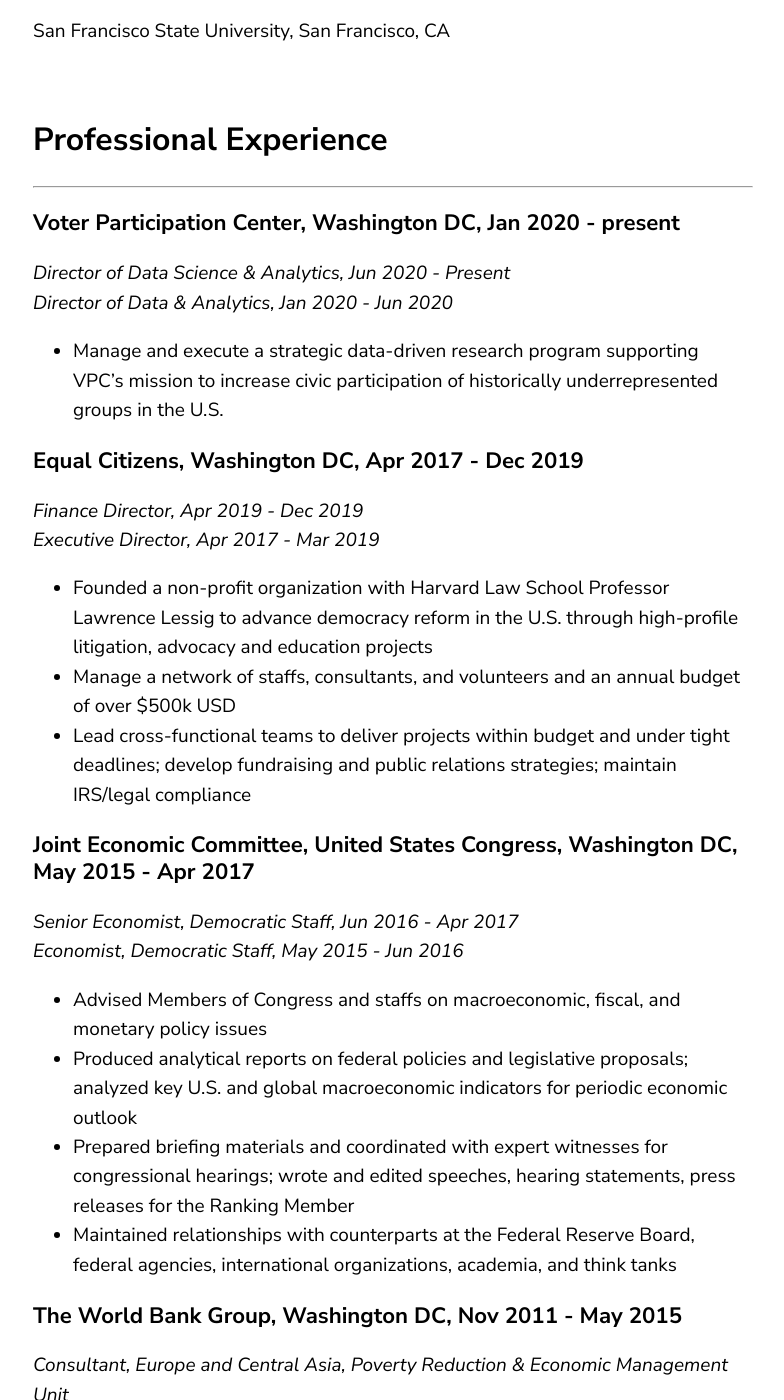
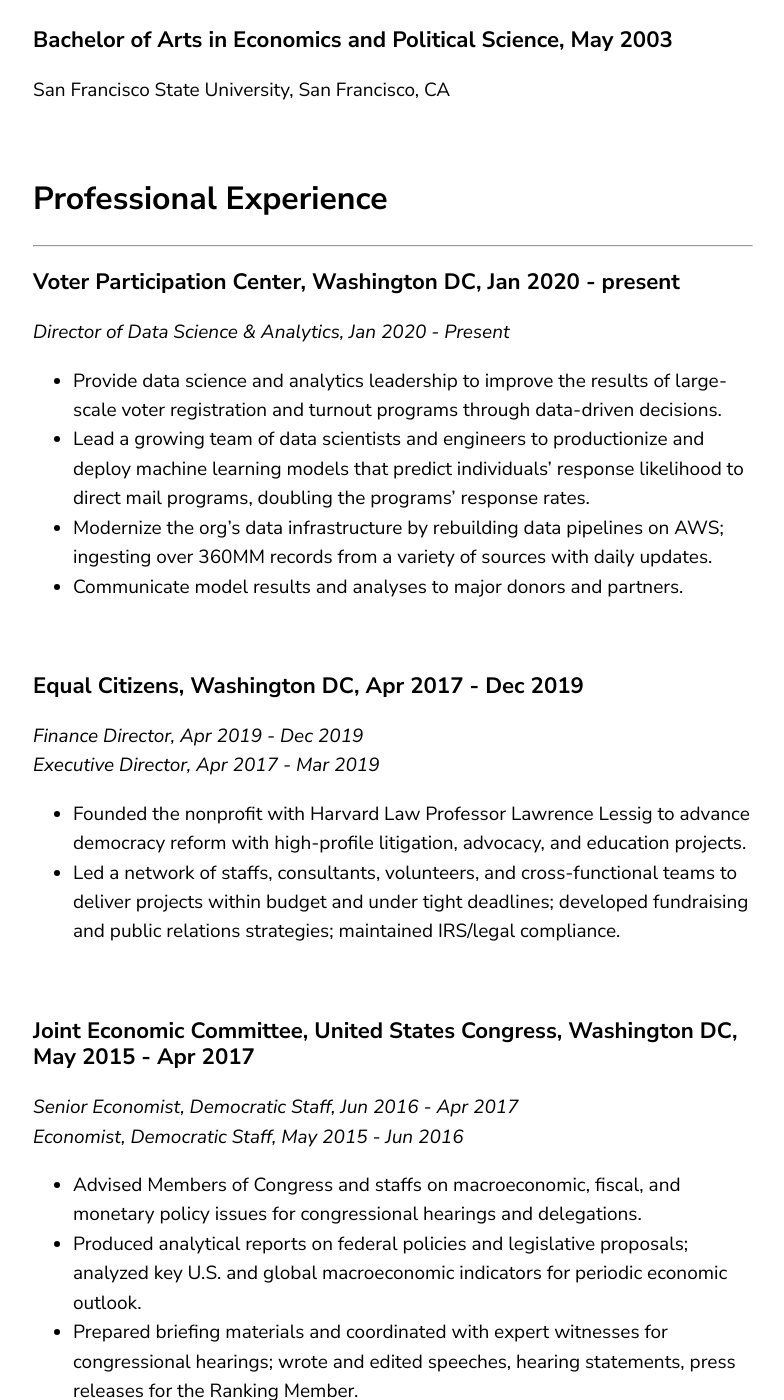
Before and after one commit to phoebetwong/phoebetwong.github.io, a Jekyll site: the page built from resume.md, in a window 1280 px wide and 1400 px high, scrolled down 1388 px. Shown: the whole window, without its empty margins (67-851 px from the left). Built offline with Jekyll 4.4.1, drawn with Linux system fonts in a browser that asks for light colours; a script that is not in the unit is left out; some of the changed text lies outside the part shown.

Commit message:
about index resume update

```diff
--- a/about.html
+++ b/about.html
@@ -5,9 +5,9 @@
 <div class="blurb">
 	<img src="assets/head2.jpg" alt="Portfolio Picture"  height="175" width="175" class="headerimg">
 	<h1>Welcome to my website!</h1>
-	<p>I'm currently the Director of Data Science & Analytics at the <a href="https://www.voterparticipation.org/" target="_blank">Voter Participation Center</a>. I manage and execute data science and analytics projects to improve the results of VPC's large-scale voter registration and turnout programs, with the goal of increasing civic participation of historically underrepresented groups in the U.S.
+	<p>I'm currently the Director of Data Science & Analytics at the <a href="https://www.voterparticipation.org/" target="_blank">Voter Participation Center</a>. I manage and execute data science and analytics projects to improve the results of VPC's large-scale voter registration and turnout programs, with the goal of increasing civic participation of historically underrepresented groups in the U.S. VPC's programs have generated 1.6 million voter registrations and over 5 million vote-by-mail applications in the 2020 cycle.
 		<br><br>
-		I'm passionate about promoting data science literacy and enabling evidence-based decision making with data. To those ends, I try to publish blog posts on data science topics as often as I can. You can find my latest posts <a href="https://phoebetwong.github.io/mylatestwork.html" target="_blank"> here</a>.
+		Beyond civic engagement, I'm passionate about promoting data science literacy and enabling evidence-based decision making with data. To those ends, I try to publish blog posts on data science topics as often as I can. You can find my latest posts <a href="https://phoebetwong.github.io/mylatestwork.html" target="_blank"> here</a>.
 		<br><br>
     In 2019, I completed the <a href="https://flatironschool.com/career-courses/data-science-bootcamp/dc" target="_blank">Data Science Fellowship at Flatiron School DC</a>,
     where I learned the latest and greatest machine learning and deep learning models with Python. I also went outside the standard data science curriculum and learned how to implement machine learning techniques to make causal inferences.
--- a/resume.md
+++ b/resume.md
@@ -5,7 +5,7 @@
 <br>
 ## Professional Summary
 ---
-Economist with data science training and 5+ years of management experience in government and nonprofit. Expertise in causal inference methodologies, machine learning models, public finance, and analyzing large datasets with Python.
+Seasoned data scientist/economist with 5+ years of experience building and managing teams to deliver high-impact projects in government and nonprofits. Expertise in causal inferences, machine learning, data management, and public finance. Passionate about promoting data science literacy and enabling evidence-based decision making with data.
 
 <br>
 ## Education
@@ -32,40 +31,42 @@
 ## Professional Experience
 ---
 ### Voter Participation Center, Washington DC, Jan 2020 - present
-*Director of Data Science & Analytics, Jun 2020 - Present*<br>
-*Director of Data & Analytics, Jan 2020 - Jun 2020*
-- Manage and execute a strategic data-driven research program supporting VPC’s mission to increase civic participation of historically underrepresented groups in the U.S.
+*Director of Data Science & Analytics, Jan 2020 - Present*<br>
+- Provide data science and analytics leadership to improve the results of large-scale voter registration and turnout programs through data-driven decisions.
+- Lead a growing team of data scientists and engineers to productionize and deploy machine learning models that predict individuals’ response likelihood to direct mail programs, doubling the programs’ response rates.
+- Modernize the org’s data infrastructure by rebuilding data pipelines on AWS; ingesting over 360MM records from a variety of sources with daily updates.
+- Communicate model results and analyses to major donors and partners.
+
 <br>
 
 ### Equal Citizens, Washington DC, Apr 2017 - Dec 2019
 *Finance Director, Apr 2019 - Dec 2019*<br>
 *Executive Director, Apr 2017 - Mar 2019*
--	Founded a non-profit organization with Harvard Law School Professor Lawrence Lessig to advance democracy reform in the U.S. through high-profile litigation, advocacy and education projects
--	Manage a network of staffs, consultants, and volunteers and an annual budget of over $500k USD
--	Lead cross-functional teams to deliver projects within budget and under tight deadlines; develop fundraising and public relations strategies; maintain IRS/legal compliance
+-	Founded the nonprofit with Harvard Law Professor Lawrence Lessig to advance democracy reform with high-profile litigation, advocacy, and education projects.
+- Led a network of staffs, consultants, volunteers, and cross-functional teams to deliver projects within budget and under tight deadlines; developed fundraising and public relations strategies; maintained IRS/legal compliance.
+
 <br>
 
 ### Joint Economic Committee, United States Congress, Washington DC, May 2015 - Apr 2017
 *Senior Economist, Democratic Staff, Jun 2016 - Apr 2017*<br>
 *Economist, Democratic Staff, May 2015 - Jun 2016*
 
--	Advised Members of Congress and staffs on macroeconomic, fiscal, and monetary policy issues
--	Produced analytical reports on federal policies and legislative proposals; analyzed key U.S. and global macroeconomic indicators for periodic economic outlook
--	Prepared briefing materials and coordinated with expert witnesses for congressional hearings; wrote and edited speeches, hearing statements, press releases for the Ranking Member
--	Maintained relationships with counterparts at the Federal Reserve Board, federal agencies, international organizations, academia, and think tanks
+-	Advised Members of Congress and staffs on macroeconomic, fiscal, and monetary policy issues for congressional hearings and delegations.
+-	Produced analytical reports on federal policies and legislative proposals; analyzed key U.S. and global macroeconomic indicators for periodic economic outlook.
+-	Prepared briefing materials and coordinated with expert witnesses for congressional hearings; wrote and edited speeches, hearing statements, press releases for the Ranking Member.
+-	Maintained relationships with counterparts at the Federal Reserve Board, federal agencies, international organizations, academia, and think tanks.
 <br>
 
 ### The World Bank Group, Washington DC, Nov 2011 - May 2015
 *Consultant, Europe and Central Asia, Poverty Reduction & Economic Management Unit*
-- Compiled and updated a fiscal database of all Europe and Central Asia (ECA) client countries through collaboration with the World Bank country offices
--	Analyzed macro and financial indicators in the ECA region for Euro-zone crisis monitoring
--	Supported senior staffs in drafting reports on recent public finance developments, fiscal implications of the 2008-09 financial crisis, and medium-term fiscal projections in ECA countries<br>
+- Developed and built a fiscal database for the Europe and Central Asia region through collaboration with the World Bank country offices to monitor the Euro-zone crisis. Analyzed macro and financial indicators in the region.
+<br>
 
 *Consultant, Development Economics & Chief Economist, Macroeconomics & Growth Unit*
-- Analyzed Peru census data using various microeconometric models with STATA for a paper on the socioeconomic impacts of mining activity in Peru, published in a peer-reviewed journal<br>
+- Analyzed Peru census data using various microeconometric models with STATA for a paper on the socioeconomic impacts of mining activity in Peru, published in a peer-reviewed journal.<br>
 
 *Consultant, Latin America & the Caribbean, Financial Management Unit*
-- Authored a grant proposal for a regional study on public financial management reforms and the quality of public service provision in the Latin America & the Caribbean region
+- Authored a grant proposal for a regional study on public financial management reforms and the quality of public service provision in the Latin America & Caribbean region.
 <br>
 
 ### American University, Washington DC, Aug 2009 - May 2012
@@ -105,16 +106,6 @@
 - Minujin Alberto, Enrique Delamonica and Phoebe Wong (2006), “Exploring the Properties of Child Poverty Indicators in Various Socioeconomic Contexts,” UNICEF–DPP Working Paper Series, New York.
 
 <br>
-## Working Papers & Projects
----
--	“Estimating the Effects of Independent Political Spending on Federal Contract Awards Post-*Citizens United* with Machine Learning Methods.”
--	“Deficit Bias, Fiscal Rules, and Special Interest Politics: Would ‘Draining the Swamp’ Reduce Budget Deficit and Public Debt?”
--	“Are Porkless Federal Grants Less Sticky? Evidence on the Flypaper Effect of Federal Highway Grants Under the Federal Earmark Ban.”
-- Machine learning models that predict the winning party of U.S. congressional races from 2014 to 2018 using past election results and demographic features from U.S. Census data, with over 98 percent accuracy.
-- Estimate the causal effects of policy interventions/made counterfactual prediction using machine learning-enhanced synthetic control method, matrix completion, causal forest, ensemble method, and recurrent neural networks.
-
-
-<br>
 ## Invited Presentations
 ---
 - The Case for Debt-Financing Surface Transportation Infrastructure Investments at the Federal Level in the 115th U.S. Congress,” The Association of University Business and Economic Researchers Fall Conference, Fayetteville, Arkansas, October 25, 2016.
@@ -122,11 +113,21 @@
 <br>
 ## Skills
 ---
-- Proficient in Python (scikit-learn, statsmodels, XGBoost, PyTorch, Word2vec, Beautiful Soup, Seaborn, Plotly), SQL, GitHub, MongoDB, AWS/SageMaker, STATA, EViews, MATLAB, LaTeX, SPSS, and MS Office Suites
--	Working knowledge in SAS, R, Bloomberg Terminal, WordPress, MATHEMATICA, AutoCAD, Pro/ENGINEER, and LexisNexis
+- Proficient in Python (Pandas, Scikit-learn, Statsmodels, XGBoost, Gensim, PyTorch, PySpark, Keras, TensorFlow, Beautiful Soup, Matplotlib, Seaborn, Plotly), SQL, GitHub, MongoDB, AWS (SageMaker, S3, EC2, Redshift, Athena), Hive/Hadoop, Stata, MATLAB, LaTeX, and MS Office
+- Working knowledge in SAS, R, EViews, SPSS, Bloomberg Terminal, WordPress, MATHEMATICA, AutoCAD, Pro/ENGINEER, and LexisNexis
 -	Completed a 3-year university teaching certificate program “Greenberg Seminars on Effective University Teaching” at American University
+
+<br>
+## Data Science Projects
+---
+-	Predicted successful registrants of voter registration programs using an XGBoost model with over 5MM person-level past program records and 300 features. Response rates of subsequent programs doubled.
+- Designed an optimization algorithm to assign number of mail pieces to 8MM targets in an address-based direct mail program based on modeled registration rates and ideology composition at the census block group level.
+- Rank-ordered 2020 general election voters by their net responsiveness to voter turnout efforts using the “true-lift” model approach that incorporates both predicted treatment effect and counterfactual behavior, trained with 10MM records from past randomized controlled experiments.
+- Built classification models that predict the winning party of congressional races from 2014 to 2018 using past election results and demographic features from U.S. Census data, with over 98 percent accuracy.
+- Estimated the causal effects of policy interventions using machine learning enhanced synthetic control method, matrix completion, causal forest, ensemble method, and recurrent neural networks.
+
 
 <br>
 ## Languages
 ---
-- Native in English and Cantonese. Fluent in Mandarin.
+- Native in English and Cantonese. Basic Mandarin and French.
```
Also changed, not shown: other parts of resume.md (+9 -10 lines), index.html (+6 -8 lines).
